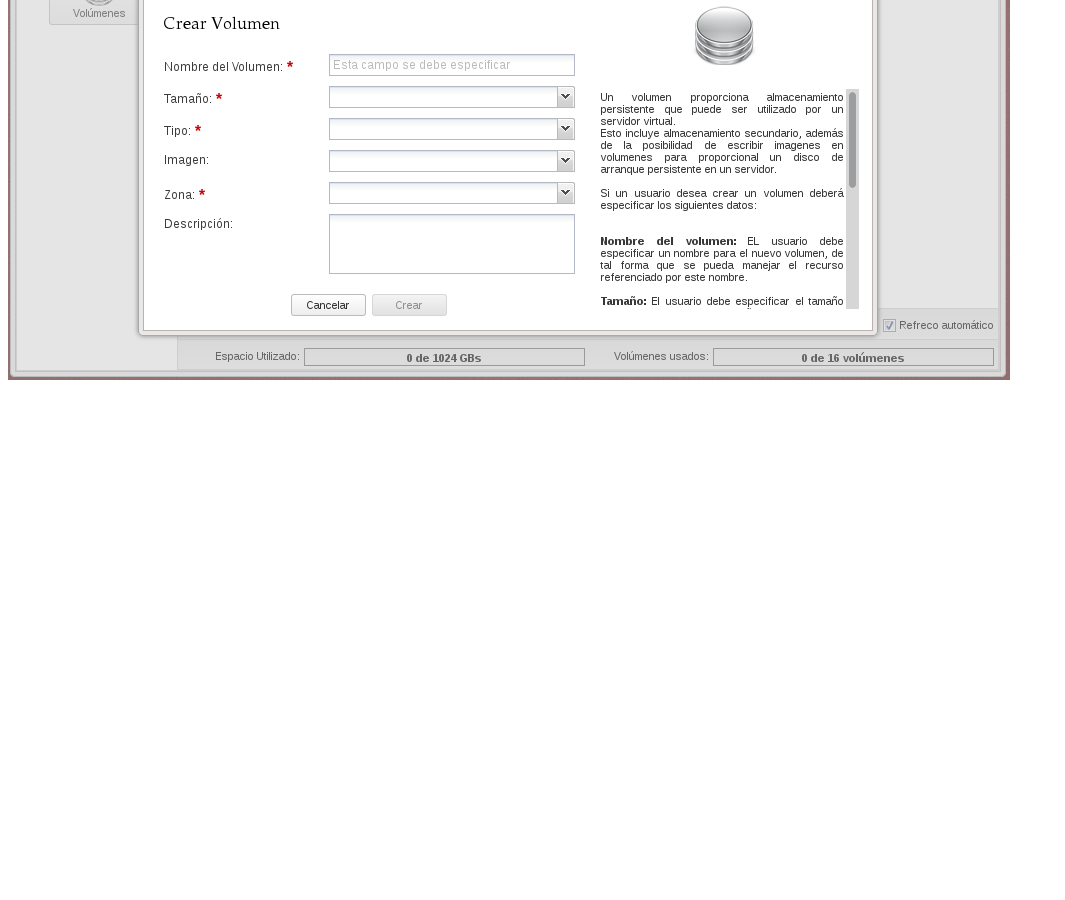
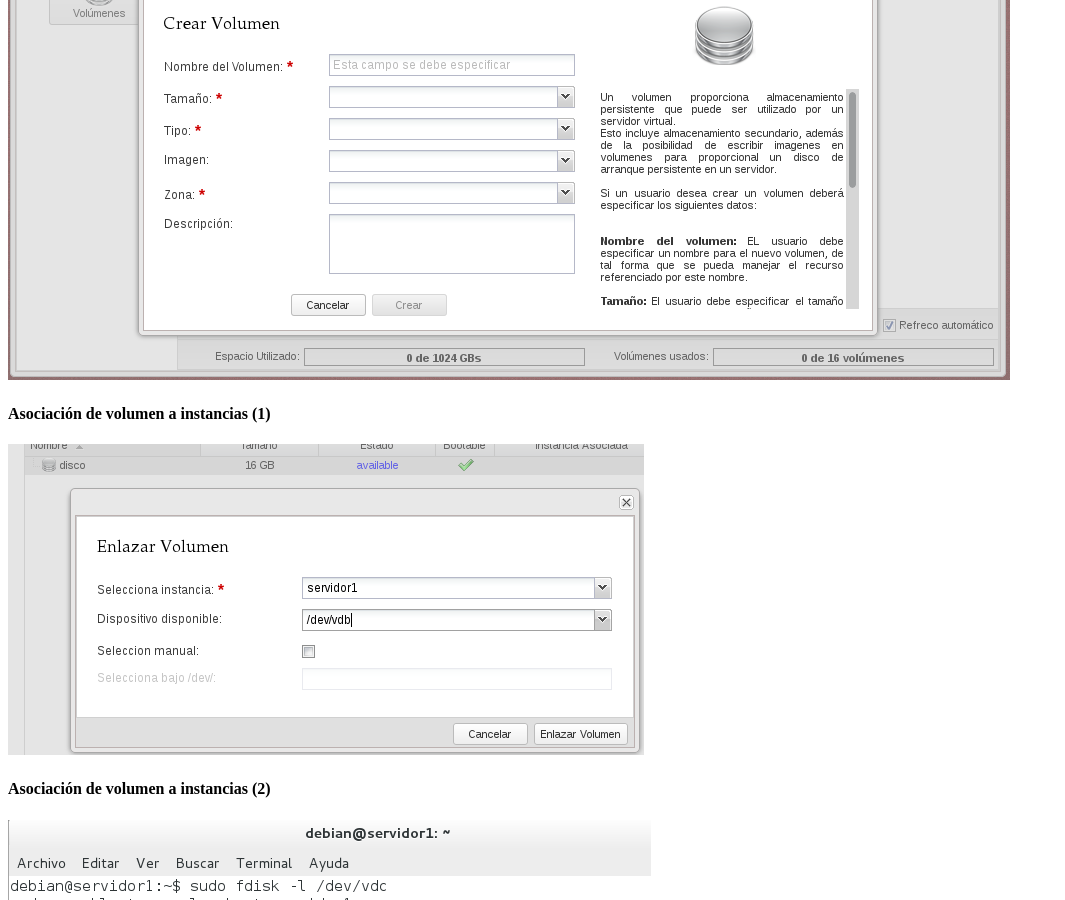
Before and after one commit to iesgn/cloud2, a Jekyll site: the page built from curso/u3/presentacion.html, in a window 1280 px wide and 900 px high, scrolled down 1258 px. Shown: the whole window, without its empty margins (0-1065 px from the left). Built offline with Jekyll 4.4.1, drawn with Linux system fonts in a browser that asks for light colours; before the commit the page ends 1650 px from its top, so only the background shows below that.

Commit message:
Presentación unidad 3

```diff
--- a/curso/u3/presentacion.html
+++ b/curso/u3/presentacion.html
@@ -54,6 +54,11 @@ tema: sky
   				<img src="img/img1.png"/>
   			</section>
   			<section>
-
+  				<h4>Asociación de volumen a instancias (1)</h4>
+  				<img src="img/img2.png"/>
+  			</section>
+  			<section>
+  				<h4>Asociación de volumen a instancias (2)</h4>
+  				<img src="img/img3.png"/>
   			</section>
   		</section>
```
Also changed, not shown: curso/u3/img/img2.png (added), curso/u3/img/img3.png (added).
